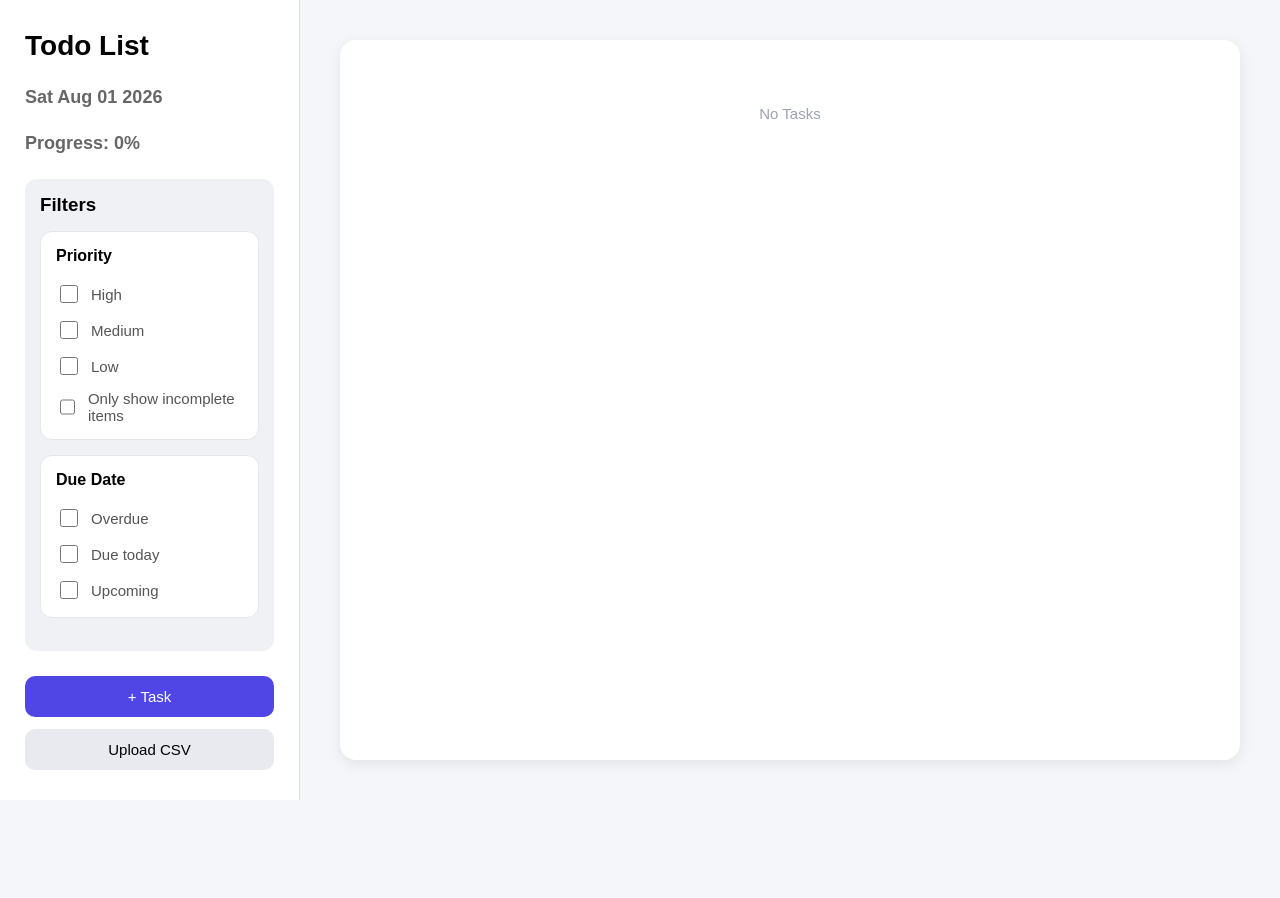
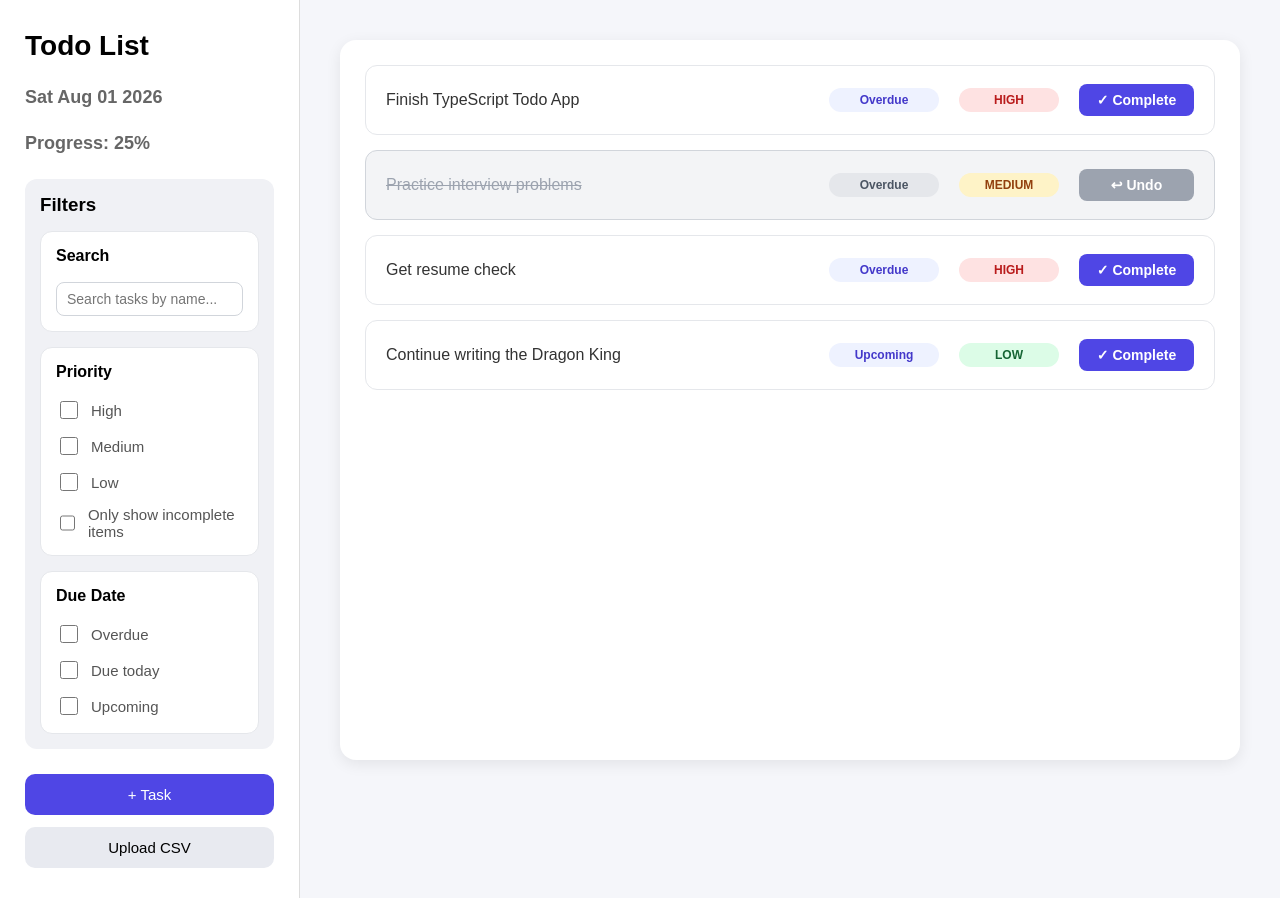
Before and after one commit to AudreyBurrell/todo-typescript, a React (Vite) app: page / in a window 1280 px wide. Before the commit the page ends 800 px from the top, so only its background shows below. Built offline with nearby package versions, Linux system fonts and the light colour scheme.

Commit message:
Getting the App.tsx and the CSS ready for the filter function

```diff
--- a/src/App.tsx
+++ b/src/App.tsx
@@ -16,6 +16,7 @@ function App() {
     const [selectedPriorities, setSelectedPriorities] = useState<Priority[]>([]);
     const [showOnlyIncomplete, setShowOnlyIncomplete] = useState(false);
     const [selectedDueDate, setSelectedDueDate] = useState<DueDate[]>([]);
+    const [searchText, setSearchText] = useState("");
 
     let currentDate = new Date();
     const currentProgress = calculateProgress(tasks);
@@ -90,15 +91,13 @@ function App() {
                 <p id="date-display">{currentDate.toDateString()}</p>
                 <p id="progress-display" className={currentProgress < 50 ? "regular-progress" : "green-progress"}>Progress: {currentProgress}%</p>
                 <div className="filterArea">
-                    {/*
-                    Filter options:
-                    1. Only display certain priorities (checkboxes, not radio buttons, to allow for multiple) DONE
-                    2. Only display incomplete items DONE
-                    3. Due date
-
-                    Search bar
-                    */}
                     <h3>Filters</h3>
+                    <div className="searchFilter">
+                        <h4>Search</h4>
+                        <label>
+                            <input type="text" placeholder="Search tasks by name..." value={searchText} onChange={(event) => setSearchText(event.target.value)} />
+                        </label>
+                    </div>
                     <div className="priorityFilter">
                         <h4>Priority</h4>
                         <label>
--- a/src/styles/App.css
+++ b/src/styles/App.css
@@ -73,8 +73,41 @@ body {
     margin: 0;
 }
 
+.searchFilter {
+    display: flex;
+    flex-direction: column;
+    gap: 12px;
+
+    padding: 15px;
+
+    background-color: white;
+    border-radius: 12px;
+
+    border: 1px solid #e5e7eb;
+}
+
+.searchFilter input[type="text"] {
+    width: 100%;
+    padding: 8px 10px;
+
+    font-size: 14px;
+    color: #333;
+
+    border: 1px solid #d1d5db;
+    border-radius: 8px;
+
+    outline: none;
+
+    transition: border-color 0.2s ease;
+}
+
+.searchFilter input[type="text"]:focus {
+    border-color: #4f46e5;
+}
+
 .priorityFilter h4,
-.dueDateFilter h4 {
+.dueDateFilter h4,
+.searchFilter h4 {
     margin: 0 0 5px 0;
     font-size: 1rem;
     font-weight: 600;
--- a/src/utils/initialTasks.ts
+++ b/src/utils/initialTasks.ts
@@ -1,25 +1,32 @@
 import type { Task } from "../types/Task";
 
 export const initialTasks: Task[] = [
-    // {
-    //     id: 1,
-    //     title: "Finish TypeScript Todo App",
-    //     completed: false,
-    //     date: new Date(2026, 6, 29),
-    //     priority: "HIGH",
-    // },
-    // {
-    //     id: 2,
-    //     title: "Practice interview problems",
-    //     completed: true,
-    //     date: new Date(2026, 6, 28),
-    //     priority: "MEDIUM",
-    // },
-    // {
-    //     id: 3,
-    //     title: "Get resume check",
-    //     completed: false,
-    //     date: new Date(2026, 6, 29),
-    //     priority: "HIGH",
-    // },
+    {
+        id: 1,
+        title: "Finish TypeScript Todo App",
+        completed: false,
+        date: new Date(2026, 6, 29),
+        priority: "HIGH",
+    },
+    {
+        id: 2,
+        title: "Practice interview problems",
+        completed: true,
+        date: new Date(2026, 6, 28),
+        priority: "MEDIUM",
+    },
+    {
+        id: 3,
+        title: "Get resume check",
+        completed: false,
+        date: new Date(2026, 6, 29),
+        priority: "HIGH",
+    },
+    {
+        id: 4,
+        title: "Continue writing the Dragon King",
+        completed: false,
+        date: new Date(2026, 8, 1),
+        priority: "LOW",
+    },
 ];
```
